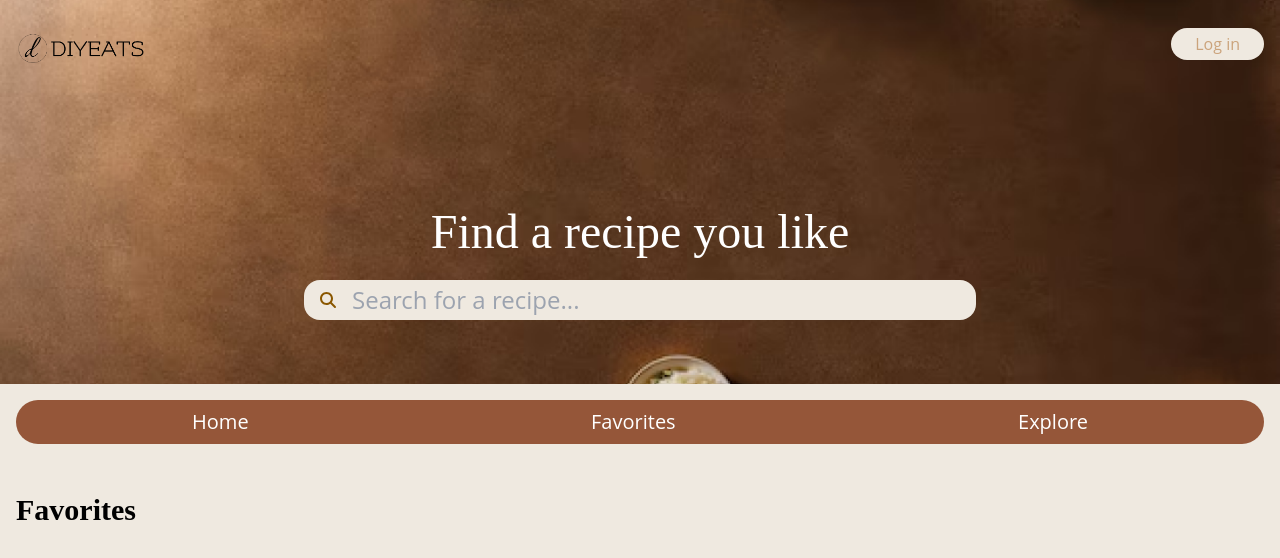
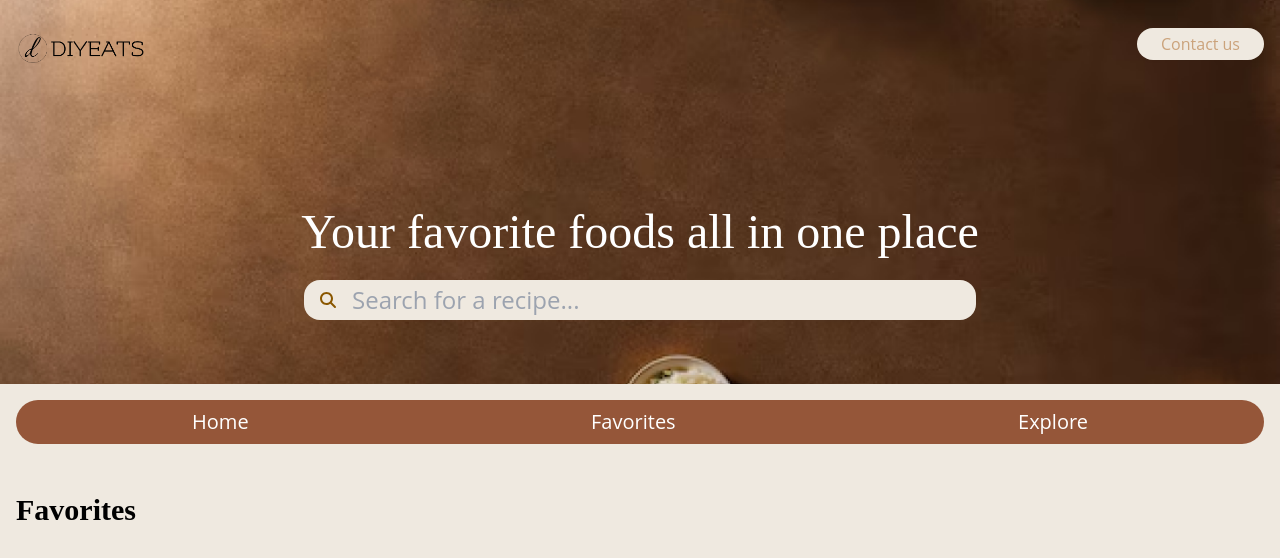
Before and after one commit to kkumber/diyeats, a React (Create React App) app: page /#/pages/Favorites in a window 1280 px wide. Shown: the top 558 px of the page. Built offline with nearby package versions, Linux system fonts and the light colour scheme.

Commit message:
Added dynamic headline

```diff
--- a/src/components/Header.tsx
+++ b/src/components/Header.tsx
@@ -3,17 +3,36 @@ import useFetch from "../hooks/useFetch";
 import { useNavigate } from "react-router-dom";
 import { faMagnifyingGlass } from "@fortawesome/free-solid-svg-icons";
 import { FontAwesomeIcon } from "@fortawesome/react-fontawesome";
+import { useLocation } from "react-router-dom";
 
 
 const Header = () => {
     const APIKEY = 'ae98638f897c4eb79d6f212f141affb8';
     const [query, setQuery] = useState<string>('');
-    const [number, setNumber] = useState<number>(5);
+    const [number, setNumber] = useState<number>(1);
     const navigate = useNavigate();
-
     const {data: itemData, loading, error: dataError} = useFetch(``);
     const [error, setError] = useState<string | null>(dataError);
 
+    const location = useLocation();
+    const currentPath = location.pathname;
+    const [headline, setHeadline] = useState('Welcome');
+
+    useEffect(() => {
+      switch (currentPath) {
+        case '/':
+          setHeadline("Welcome");
+          break;
+        case '/pages/Favorites':
+          setHeadline('Your favorite foods all in one place');
+          break;
+        case '/pages/Search':
+          setHeadline('Find the recipe you like');
+          break;
+        case '/pages/Meal':
+          setHeadline('Meal Information');
+      }
+    }, [location])
 
     const handleQuery = (e: React.FormEvent<HTMLFormElement>): void => {
         e?.preventDefault();
@@ -32,15 +51,15 @@ const Header = () => {
           </div>
         <div className="flex items-start">
           <button className="rounded-2xl bg-milky-white px-4 py-1 mt-3 text-milky-brown items-center
-          sm:px-6
-          ">Log in</button>
+           sm:px-6
+          ">Contact us</button>
         </div>
       </div>
 
       <div className="flex flex-col items-center justify-center px-4 sm:mt-8">
           <div>
           <h1 className="text-white text-2xl font-montserrat my-4
-          sm:mb-6 sm:text-3xl md:text-5xl">Find a recipe you like</h1>
+          sm:mb-6 sm:text-3xl md:text-5xl">{headline}</h1>
           </div>
 
     <form onSubmit={handleQuery} className="relative w-full max-w-md flex items-center justify-center
@@ -63,7 +82,6 @@ const Header = () => {
             </div>
       </div>
 
-
     </header>
   );
 };
--- a/src/pages/Home.tsx
+++ b/src/pages/Home.tsx
@@ -17,7 +17,7 @@ export interface ItemInterface {
 const Home = () => {
 
     return (
-        <div className="home">
+        <div className="my-4">
             <Ingredients />
         </div>
     )
```
